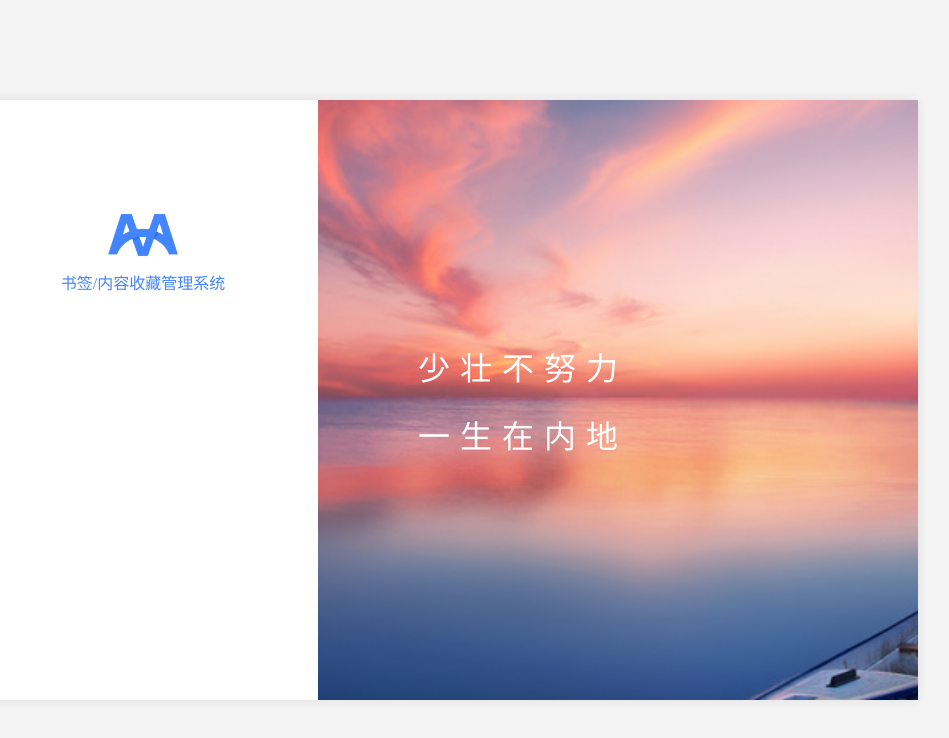
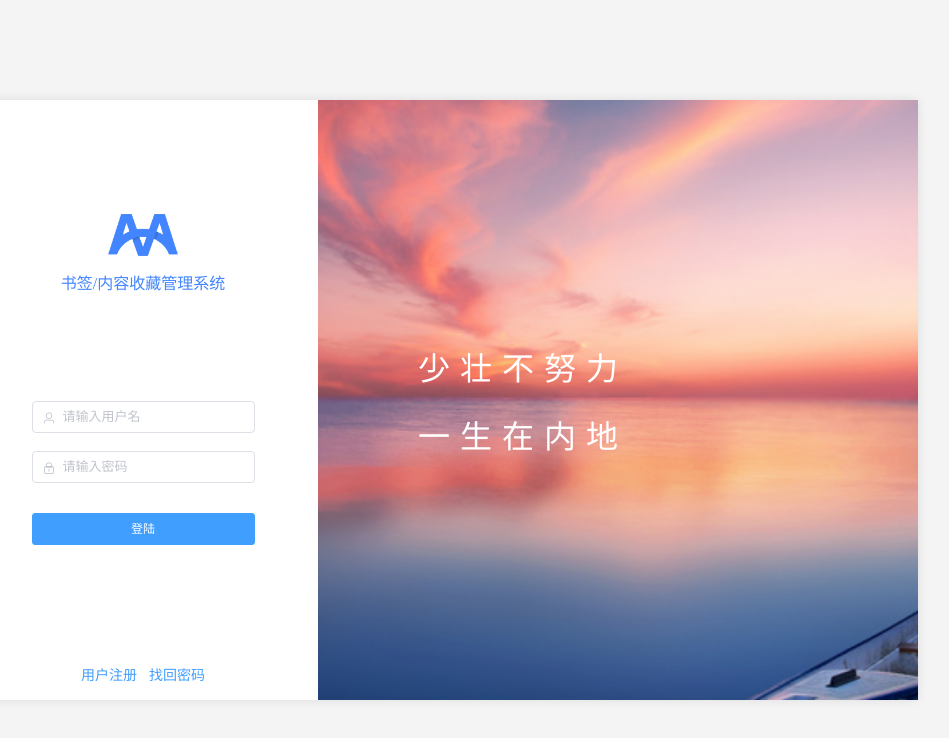
Before and after one commit to 766aya/mark-book-admin, a Vue app: page /signin in a window 1280 px wide. Shown: the top 738 px of the page, without its empty margins (197-1146 px from the left). Built offline with nearby package versions, Linux system fonts and the light colour scheme; what @smallwei/avue would draw is missing.

Commit message:
用户登陆注册页面开发

```diff
--- a/src/page/signin/index.scss
+++ b/src/page/signin/index.scss
@@ -25,14 +25,42 @@
       display: flex;
       flex-direction: column;
       align-items: center;
-      padding-top: 100px;
       .logo {
+        margin-top: 100px;
         width: 70px;
         height: 70px;
       }
       .title {
         color: #4285FF;
         user-select: none;
+        margin-bottom: 20px;
+      }
+      .form {
+        flex: 1;
+        display: flex;
+        align-items: center;
+        justify-content: center;
+        width: 230px;
+        .email-form {
+          .el-input__inner {
+            padding-right: 90px;
+          }
+        }
+        .submit-form-item {
+          margin-top: 30px;
+          .signin-button {
+            width: 100%;
+          }
+        }
+      }
+      .menu {
+        display: flex;
+        align-items: center;
+        justify-content: center;
+        height: 50px;
+        .el-button + .el-button {
+          margin-left: 10px;
+        }
       }
     }
     .login-bg-layout {
--- a/src/page/signin/index.vue
+++ b/src/page/signin/index.vue
@@ -4,7 +4,16 @@
       <div class="login-form-layout">
         <img class="logo" src="/images/login/logo.png">
         <span class="title">书签/内容收藏管理系统</span>
-
+        <div class="form">
+          <LoginForm v-if="routeType === 'login'"></LoginForm>
+          <RegisterForm v-if="routeType === 'register'"></RegisterForm>
+          <RetrievePassword v-if="routeType === 'retrievePassword'"></RetrievePassword>
+        </div>
+        <div class="menu">
+          <el-button type="text" v-if="routeType !== 'register'" @click="handleChange('register')">用户注册</el-button>
+          <el-button type="text" v-if="routeType !== 'login'" @click="handleChange('login')">用户登陆</el-button>
+          <el-button type="text" v-if="routeType !== 'retrievePassword'" @click="handleChange('retrievePassword')">找回密码</el-button>
+        </div>
       </div>
       <div class="login-bg-layout" :style="{ backgroundImage: `url(/images/login/bg.jpg)` }">
         <div class="title-layout">
@@ -18,8 +27,42 @@
 
 <script>
 import "./index.scss"
+import LoginForm from "./loginForm"
+import RegisterForm from "./registerForm"
+import RetrievePassword from "./retrievePassword"
 
 export default {
-  name: "signin"
+  name: "Signin",
+  components: {
+    LoginForm,
+    RegisterForm,
+    RetrievePassword
+  },
+  data () {
+    return {
+      type: ""
+    }
+  },
+  computed: {
+    routeType: {
+      get () {
+        return this.type || this.$route.query.type || 'login'
+      },
+      set (val) {
+        this.type = val
+        this.$router.push({
+          path: '',
+          query: {
+            type: val
+          }
+        })
+      }
+    }
+  },
+  methods: {
+    handleChange (type) {
+      this.routeType = type
+    }
+  }
 }
 </script>
--- /dev/null
+++ b/src/page/signin/loginForm.vue
@@ -0,0 +1,49 @@
+<template>
+  <el-form ref="loginForm" :model="formData" size="small" align="center" :rules="rules">
+    <el-form-item prop="username">
+      <el-input
+        v-model="formData.username"
+        placeholder="请输入用户名"
+        prefix-icon="el-icon-user">
+      </el-input>
+    </el-form-item>
+    <el-form-item prop="password">
+      <el-input
+        v-model="formData.password"
+        placeholder="请输入密码"
+        type="password" prefix-icon="el-icon-lock">
+      </el-input>
+    </el-form-item>
+    <el-form-item class="submit-form-item">
+      <el-button class="signin-button" type="primary" @click="handleLogin">登陆</el-button>
+    </el-form-item>
+  </el-form>
+</template>
+
+<script>
+export default {
+  name: "RegisterForm",
+  data () {
+    return {
+      rules: {
+        username: [
+          { required: true, message: "用户名不能为空", trigger:"blur" }
+        ],
+        password: [
+          { required: true, message: "密码不能为空", trigger:"blur" }
+        ]
+      },
+      formData: {}
+    }
+  },
+  methods: {
+    handleLogin () {
+      this.$refs['loginForm'].validate((valid) => {
+        if (valid) {
+          this.$message.success('登陆成功')
+        }
+      })
+    }
+  }
+}
+</script>
--- /dev/null
+++ b/src/page/signin/registerForm.vue
@@ -0,0 +1,118 @@
+<template>
+  <el-form ref="registerForm" :model="formData" size="small" align="center" :rules="rules">
+    <el-form-item prop="username">
+      <el-input
+        v-model="formData.username"
+        placeholder="请输入用户名"
+        prefix-icon="el-icon-user">
+      </el-input>
+    </el-form-item>
+    <el-form-item prop="password">
+      <el-input
+        v-model="formData.password"
+        placeholder="请输入密码"
+        type="password"
+        prefix-icon="el-icon-lock">
+      </el-input>
+    </el-form-item>
+    <el-form-item prop="repassword">
+      <el-input
+        v-model="formData.repassword"
+        placeholder="请输入确认密码"
+        type="password"
+        prefix-icon="el-icon-lock">
+      </el-input>
+    </el-form-item>
+    <el-form-item prop="email">
+      <el-input
+        v-model="formData.email"
+        placeholder="请输入邮箱"
+        :disabled="disabled"
+        class="email-form"
+        prefix-icon="el-icon-message">
+        <el-button slot="suffix" type="text" :disabled="disabled" @click="handleGetCode">{{ codeText }}</el-button>
+      </el-input>
+    </el-form-item>
+    <el-form-item prop="code">
+      <el-input
+        v-model="formData.code"
+        placeholder="请输入验证码"
+        prefix-icon="el-icon-unlock">
+      </el-input>
+    </el-form-item>
+    <el-form-item class="submit-form-item">
+      <el-button class="signin-button" type="primary" @click="handleRegister">注册</el-button>
+    </el-form-item>
+  </el-form>
+</template>
+
+<script>
+export default {
+  name: "LoginForm",
+  data () {
+    const repasswordValidator = (rule, value, callback) => {
+      if (!value) {
+        return callback(new Error('确认密码不能为空'))
+      }
+      if (value !== this.formData.password) {
+        return callback(new Error('两次输入的密码不一致'))
+      }
+      callback()
+    }
+    return {
+      rules: {
+        username: [
+          { required: true, message: "用户名不能为空", trigger:"blur" }
+        ],
+        password: [
+          { required: true, message: "密码不能为空", trigger:"blur" }
+        ],
+        repassword: [
+          { required: true, validator: repasswordValidator, trigger:"blur" }
+        ],
+        email: [
+          { required: true, pattern: /^[a-zA-Z0-9_-]+@[a-zA-Z0-9_-]+(\.[a-zA-Z0-9_-]+)+$/, message: "请输入正确的邮箱地址", trigger:"blur" }
+        ],
+        code: [
+          { required: true, min: 6, max: 6, message: "请输入正确的验证码", trigger: 'blur' }
+        ]
+      },
+      formData: {},
+      timer: undefined,
+      time: 0
+    }
+  },
+  computed: {
+    disabled () {
+      return !!this.time
+    },
+    codeText () {
+      return this.disabled ? `${this.time}s后再次获取` : '发送验证码'
+    }
+  },
+  methods: {
+    handleGetCode () {
+      if (this.time !== 0) {
+        return
+      }
+      this.$refs['registerForm'].validateField('email', (valid) => {
+        if (valid) { return }
+        this.time = 60
+        this.timer = setInterval(() => {
+          if (this.time <= 1) {
+            clearInterval(this.timer)
+          }
+          this.time -= 1
+        }, 1000)
+      })
+    },
+    handleRegister () {
+      this.$refs['registerForm'].validate((valid) => {
+        if (valid) {
+          this.$message.success('注册成功')
+        }
+      })
+    }
+  }
+}
+</script>
--- /dev/null
+++ b/src/page/signin/retrievePassword.vue
@@ -0,0 +1,108 @@
+<template>
+  <el-form ref="retrievePassword" :model="formData" size="small" align="center" :rules="rules">
+    <el-form-item prop="email">
+      <el-input
+        v-model="formData.email"
+        placeholder="请输入邮箱"
+        :disabled="disabled"
+        class="email-form"
+        prefix-icon="el-icon-message">
+        <el-button slot="suffix" type="text" :disabled="disabled" @click="handleGetCode">{{ codeText }}</el-button>
+      </el-input>
+    </el-form-item>
+    <el-form-item prop="code">
+      <el-input
+        v-model="formData.code"
+        placeholder="请输入验证码"
+        prefix-icon="el-icon-unlock">
+      </el-input>
+    </el-form-item>
+    <el-form-item prop="password">
+      <el-input
+        v-model="formData.password"
+        placeholder="请输入新密码"
+        type="password"
+        prefix-icon="el-icon-lock">
+      </el-input>
+    </el-form-item>
+    <el-form-item prop="repassword">
+      <el-input
+        v-model="formData.repassword"
+        placeholder="请输入确认密码"
+        type="password"
+        prefix-icon="el-icon-lock">
+      </el-input>
+    </el-form-item>
+    <el-form-item class="submit-form-item">
+      <el-button class="signin-button" type="primary" @click="handleRegister">找回密码</el-button>
+    </el-form-item>
+  </el-form>
+</template>
+
+<script>
+export default {
+  name: "RetrievePassword",
+  data () {
+    const repasswordValidator = (rule, value, callback) => {
+      if (!value) {
+        return callback(new Error('确认密码不能为空'))
+      }
+      if (value !== this.formData.password) {
+        return callback(new Error('两次输入的密码不一致'))
+      }
+      callback()
+    }
+    return {
+      rules: {
+        password: [
+          { required: true, message: "密码不能为空", trigger:"blur" }
+        ],
+        repassword: [
+          { required: true, validator: repasswordValidator, trigger:"blur" }
+        ],
+        email: [
+          { required: true, pattern: /^[a-zA-Z0-9_-]+@[a-zA-Z0-9_-]+(\.[a-zA-Z0-9_-]+)+$/, message: "请输入正确的邮箱地址", trigger:"blur" }
+        ],
+        code: [
+          { required: true, min: 6, max: 6, message: "请输入正确的验证码", trigger: 'blur' }
+        ]
+      },
+      formData: {},
+      timer: undefined,
+      time: 0
+    }
+  },
+  computed: {
+    disabled () {
+      return !!this.time
+    },
+    codeText () {
+      return this.disabled ? `${this.time}s后再次获取` : '发送验证码'
+    }
+  },
+  methods: {
+    handleGetCode () {
+      if (this.time !== 0) {
+        return
+      }
+      this.$refs['retrievePassword'].validateField('email', (valid) => {
+        if (valid) { return }
+        this.time = 60
+        this.timer = setInterval(() => {
+          if (this.time <= 1) {
+            clearInterval(this.timer)
+          }
+          this.time -= 1
+        }, 1000)
+      })
+    },
+    handleRegister () {
+      this.$refs['retrievePassword'].validate((valid) => {
+        if (valid) {
+          this.$message.success('注册成功')
+        }
+      })
+    }
+  }
+}
+</script>
```
